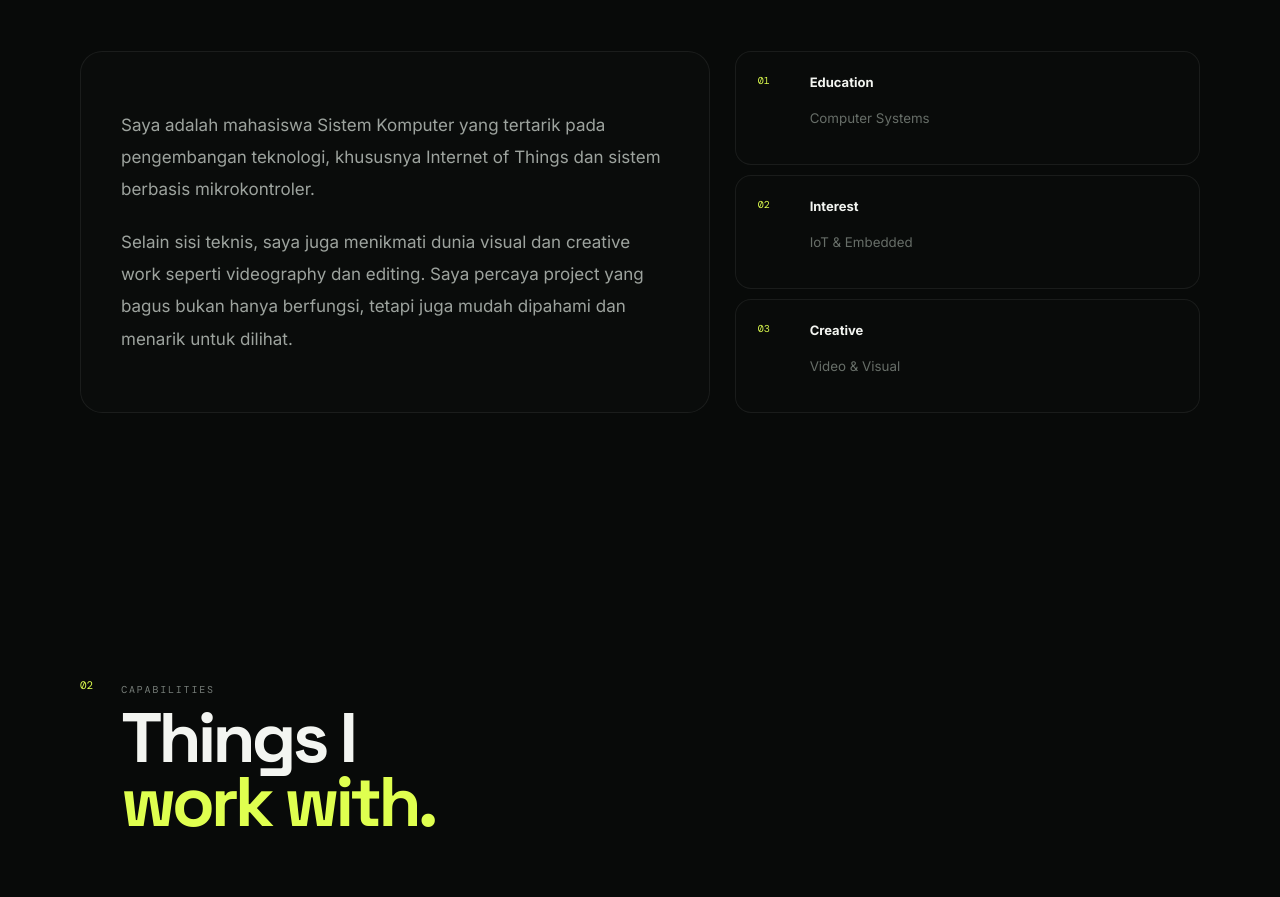
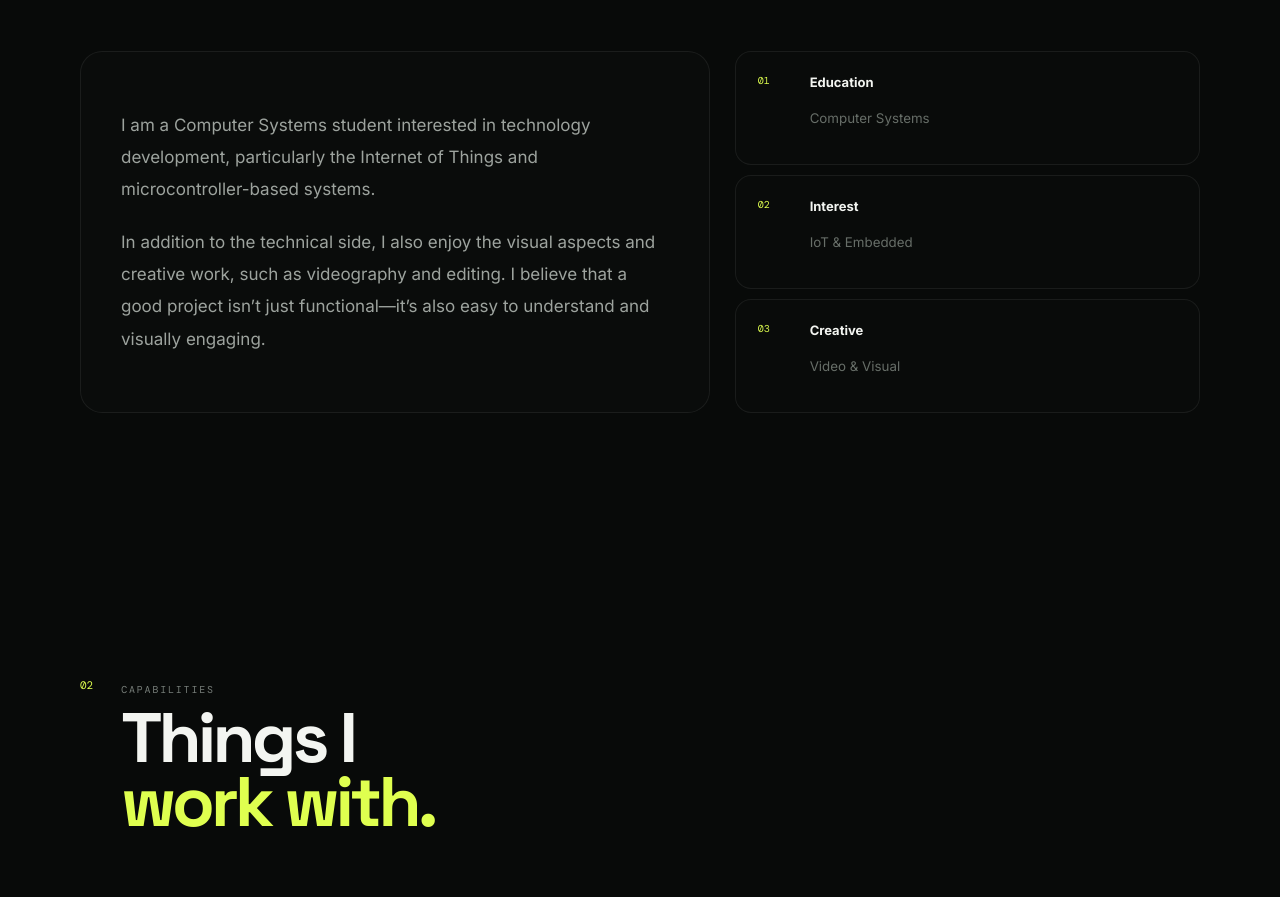
Before and after one commit to bimbimbo2003/portfolio-aryapraditha, a plain HTML site: page index.html in a window 1280 px wide. Shown: the part 1106-2003 px from the top of the page. Drawn offline with nearby package versions, Linux system fonts and the light colour scheme.

Commit message:
Update index.html

```diff
--- a/index.html
+++ b/index.html
@@ -57,8 +57,8 @@
   <div class="section-top reveal"><span class="num">01</span><div><p class="mono label">ABOUT</p><h2>A little bit<br><em>about me.</em></h2></div></div>
   <div class="about-grid">
     <div class="bio reveal">
-      <p>Saya adalah mahasiswa Sistem Komputer yang tertarik pada pengembangan teknologi, khususnya Internet of Things dan sistem berbasis mikrokontroler.</p>
-      <p>Selain sisi teknis, saya juga menikmati dunia visual dan creative work seperti videography dan editing. Saya percaya project yang bagus bukan hanya berfungsi, tetapi juga mudah dipahami dan menarik untuk dilihat.</p>
+      <p>I am a Computer Systems student interested in technology development, particularly the Internet of Things and microcontroller-based systems.</p>
+      <p>In addition to the technical side, I also enjoy the visual aspects and creative work, such as videography and editing. I believe that a good project isn’t just functional—it’s also easy to understand and visually engaging.</p>
     </div>
     <div class="mini-cards reveal delay">
       <article><span>01</span><b>Education</b><small>Computer Systems</small></article>
```
